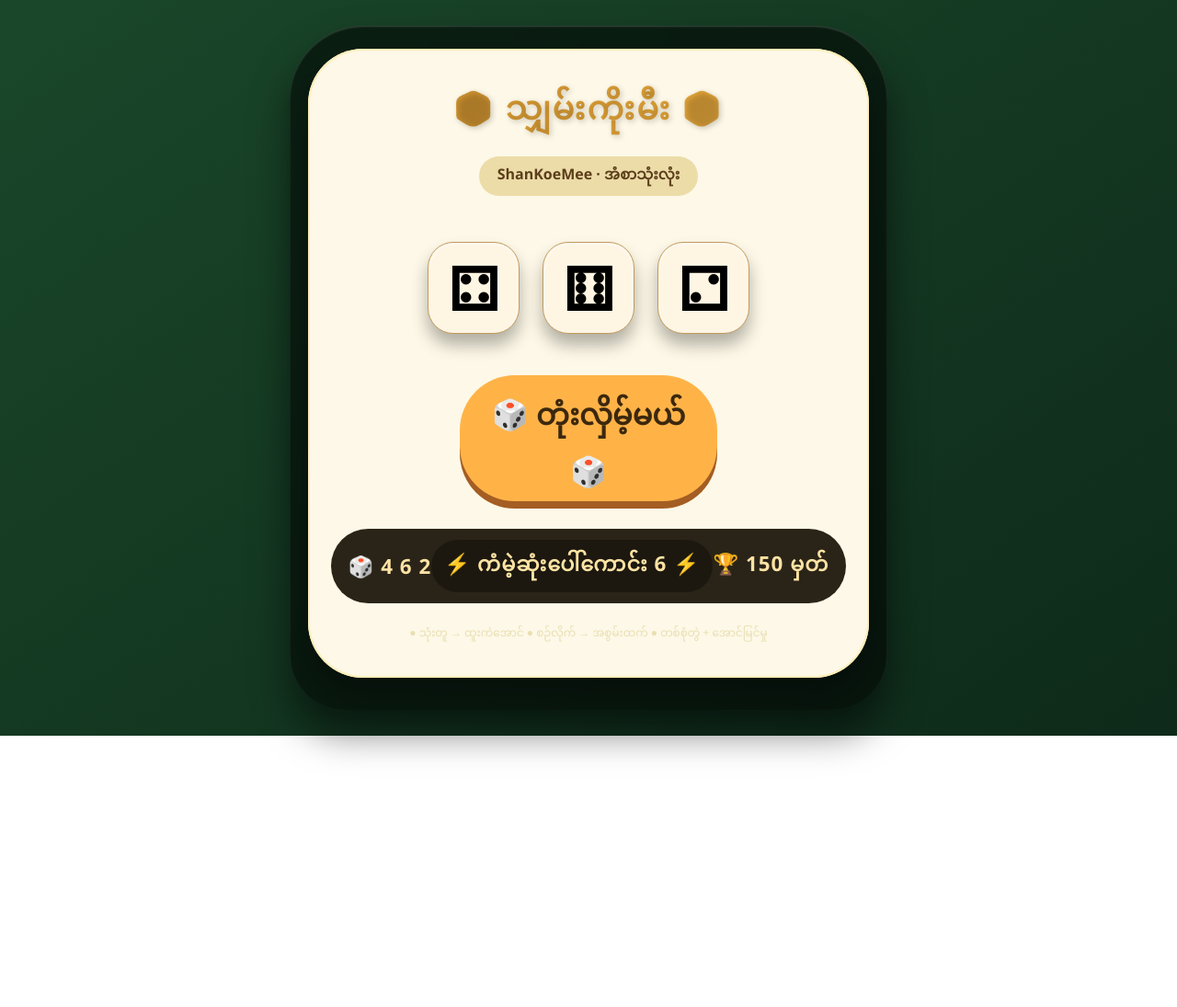
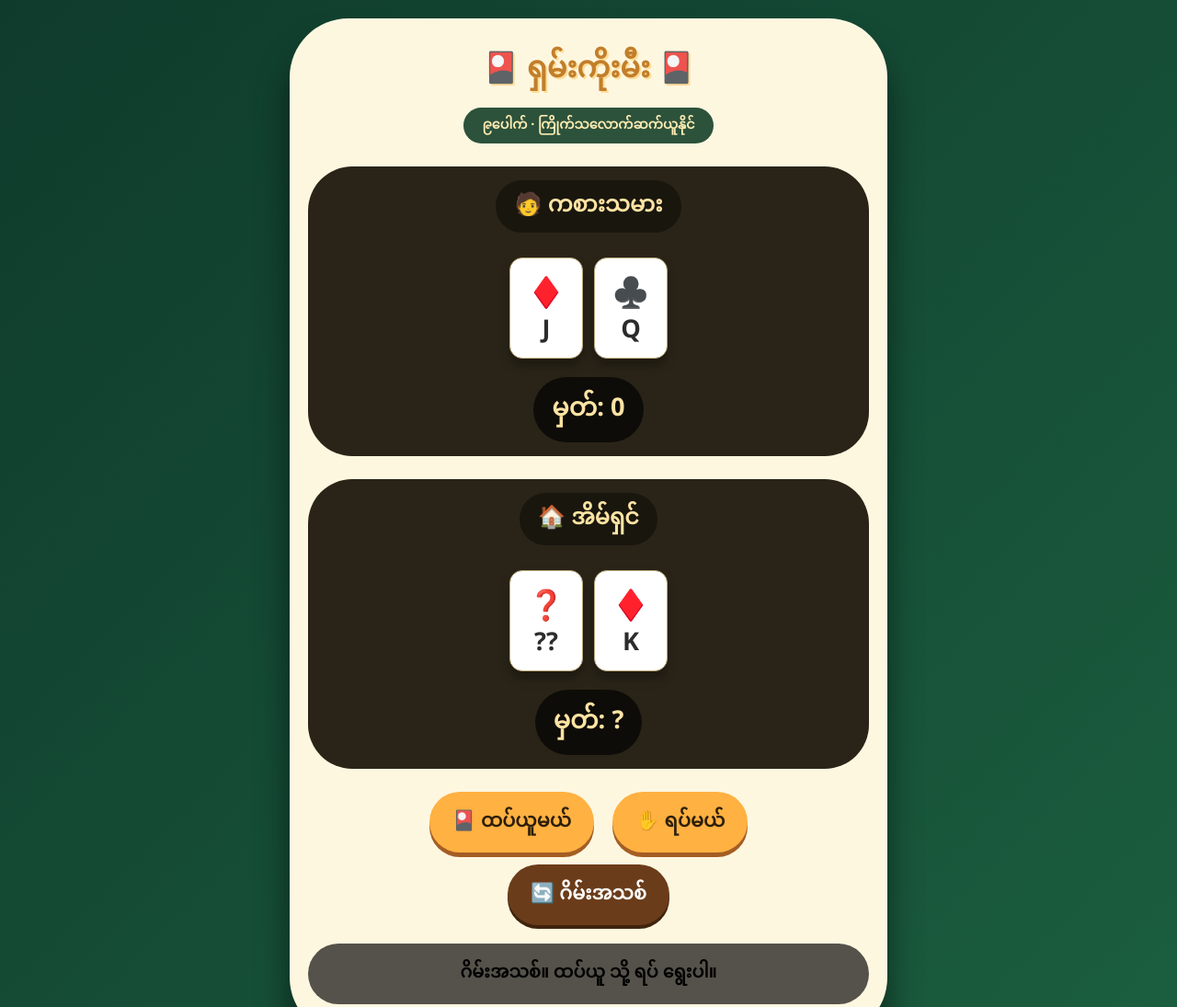
Before and after one commit to tar-alt/-, a plain HTML site: page index.html in a window 1280 px wide. Shown: the top 1095 px of the page at 92% size. Before the commit the page ends 800 px from the top, so only its background shows below. Drawn offline with Linux system fonts and the light colour scheme.

Commit message:
Update index.html

```diff
--- a/index.html
+++ b/index.html
@@ -3,243 +3,385 @@
 <head>
     <meta charset="UTF-8">
     <meta name="viewport" content="width=device-width, initial-scale=1.0, user-scalable=yes">
-    <title>ShanKoeMee - သျှမ်းကိုးမီးဂိမ်း</title>
+    <title>ShanKoeMee (၉ပေါက် ဖဲဂိမ်း)</title>
     <style>
         * {
             box-sizing: border-box;
             user-select: none;
         }
         body {
-            background: linear-gradient(145deg, #1a472a 0%, #0e2a1a 100%);
+            background: linear-gradient(135deg, #0f3b2c, #1b5e3f);
+            font-family: 'Segoe UI', 'Poppins', 'Myanmar Text', system-ui;
             min-height: 100vh;
             display: flex;
             justify-content: center;
             align-items: center;
-            font-family: 'Segoe UI', 'Poppins', 'Myanmar Text', system-ui, sans-serif;
+            padding: 20px;
             margin: 0;
-            padding: 20px;
         }
-        .game-container {
-            background: rgba(0,0,0,0.55);
-            border-radius: 80px 80px 60px 60px;
-            padding: 25px 20px 35px;
-            box-shadow: 0 25px 40px rgba(0,0,0,0.5), inset 0 1px 2px rgba(255,255,255,0.2);
-            backdrop-filter: blur(3px);
-        }
-        .game-panel {
-            background: #fdf8e7;
-            border-radius: 60px;
-            padding: 30px 25px 35px;
-            box-shadow: inset 0 0 0 2px #ffefb9, 0 20px 30px rgba(0,0,0,0.3);
+        .game-box {
+            background: #fef7e0;
+            border-radius: 64px;
+            box-shadow: 0 30px 35px rgba(0,0,0,0.5);
+            max-width: 650px;
+            width: 100%;
+            padding: 22px 20px 35px;
             text-align: center;
         }
         h1 {
-            margin: 0 0 10px 0;
-            font-size: 2.2rem;
-            background: linear-gradient(135deg, #c78a2b, #f5b642);
-            background-clip: text;
-            -webkit-background-clip: text;
-            color: transparent;
-            text-shadow: 2px 2px 6px rgba(0,0,0,0.2);
-            letter-spacing: 2px;
+            font-size: 2rem;
+            margin: 0 0 5px;
+            color: #c27e2a;
+            text-shadow: 2px 2px 0 #ffdd99;
         }
         .sub {
-            color: #5c3e1b;
-            font-weight: bold;
-            margin-bottom: 30px;
-            font-size: 1rem;
-            background: #ecdca8;
+            background: #2c523b;
             display: inline-block;
             padding: 4px 20px;
+            border-radius: 50px;
+            color: #ffecb3;
+            font-weight: bold;
+            font-size: 0.9rem;
+        }
+        .players-area {
+            display: flex;
+            flex-direction: column;
+            gap: 25px;
+            margin: 25px 0;
+        }
+        .player-card {
+            background: #2a2418;
+            border-radius: 48px;
+            padding: 15px;
+            color: #ffe3a3;
+        }
+        .player-name {
+            font-size: 1.5rem;
+            font-weight: bold;
+            background: #00000066;
+            display: inline-block;
+            padding: 2px 20px;
             border-radius: 40px;
+            margin-bottom: 12px;
         }
-        .dice-area {
+        .cards {
+            display: flex;
+            flex-wrap: wrap;
+            justify-content: center;
+            gap: 12px;
+            margin: 15px 0;
+        }
+        .card {
+            background: white;
+            width: 80px;
+            height: 110px;
+            border-radius: 14px;
+            box-shadow: 0 8px 12px rgba(0,0,0,0.3);
+            display: flex;
+            flex-direction: column;
+            justify-content: center;
+            align-items: center;
+            font-size: 1.7rem;
+            font-weight: bold;
+            color: #2c2c2c;
+            transition: 0.1s linear;
+            border: 1px solid #bba87a;
+        }
+        .card-suit {
+            font-size: 2rem;
+        }
+        .points {
+            font-size: 1.7rem;
+            background: #000000aa;
+            display: inline-block;
+            padding: 6px 20px;
+            border-radius: 60px;
+            margin-top: 5px;
+            font-weight: bold;
+        }
+        .buttons {
             display: flex;
             justify-content: center;
-            gap: 25px;
+            gap: 20px;
+            margin: 15px 0 5px;
             flex-wrap: wrap;
-            margin: 20px 0 30px;
         }
-        .dice {
-            background: white;
-            width: 100px;
-            height: 100px;
-            border-radius: 28px;
-            box-shadow: 0 12px 18px rgba(0,0,0,0.3), inset 0 1px 4px rgba(255,255,255,0.8);
-            display: flex;
-            justify-content: center;
-            align-items: center;
-            font-size: 4rem;
+        button {
+            background: #ffb142;
+            border: none;
+            font-size: 1.3rem;
             font-weight: bold;
-            transition: all 0.15s ease;
-            background: #fff5e3;
-            border: 1px solid #c29a5b;
+            padding: 10px 25px;
+            border-radius: 60px;
+            cursor: pointer;
+            font-family: inherit;
+            transition: 0.08s linear;
+            box-shadow: 0 5px 0 #a45d23;
+            color: #2d1f09;
         }
-        .roll-btn {
-            background: #ffb347;
-            border: none;
-            font-size: 2rem;
+        button:active {
+            transform: translateY(2px);
+            box-shadow: 0 2px 0 #a45d23;
+        }
+        button:disabled {
+            opacity: 0.5;
+            transform: none;
+            cursor: not-allowed;
+        }
+        .message {
+            background: #000000aa;
+            border-radius: 48px;
+            padding: 12px;
+            font-size: 1.2rem;
             font-weight: bold;
-            padding: 12px 32px;
-            border-radius: 60px;
-            color: #3c280e;
-            cursor: pointer;
-            box-shadow: 0 8px 0 #a45d23;
-            transition: 0.07s linear;
-            font-family: inherit;
-            margin: 15px 0 10px;
-            width: 80%;
-            max-width: 280px;
+            margin-top: 20px;
         }
-        .roll-btn:active {
-            transform: translateY(4px);
-            box-shadow: 0 3px 0 #a45d23;
+        .restart {
+            background: #6b3c1a;
+            color: white;
+            box-shadow: 0 4px 0 #3f240e;
+            margin-top: 8px;
         }
-        .result-area {
-            background: #2a2418;
-            margin-top: 20px;
-            border-radius: 48px;
-            padding: 12px 18px;
-            color: #ffe3a3;
-            font-weight: bold;
-            font-size: 1.4rem;
-            letter-spacing: 1px;
-        }
-        .winner-badge {
-            font-size: 1.6rem;
-            background: gold;
-            color: #2c1b0a;
-            display: inline-block;
-            padding: 5px 20px;
-            border-radius: 40px;
-            margin-top: 10px;
-        }
-        footer {
-            margin-top: 20px;
-            font-size: 0.75rem;
-            color: #e9dfb2;
-            text-align: center;
-        }
-        @media (max-width: 480px) {
-            .dice { width: 75px; height: 75px; font-size: 3rem; border-radius: 20px; }
-            .roll-btn { font-size: 1.5rem; }
+        @media (max-width: 500px) {
+            .card { width: 65px; height: 90px; font-size: 1.3rem; }
+            .card-suit { font-size: 1.5rem; }
+            button { font-size: 1rem; padding: 6px 18px; }
         }
     </style>
 </head>
 <body>
-<div class="game-container">
-    <div class="game-panel">
-        <h1>🎲 သျှမ်းကိုးမီး 🎲</h1>
-        <div class="sub">ShanKoeMee · အံစာသုံးလုံး</div>
+<div class="game-box">
+    <h1>🎴 ရှမ်းကိုးမီး 🎴</h1>
+    <div class="sub">၉ပေါက် · ကြိုက်သလောက်ဆက်ယူနိုင်</div>
 
-        <div class="dice-area">
-            <div class="dice" id="dice1">⚀</div>
-            <div class="dice" id="dice2">⚀</div>
-            <div class="dice" id="dice3">⚀</div>
+    <div class="players-area">
+        <!-- ကစားသမား -->
+        <div class="player-card">
+            <div class="player-name">🧑 ကစားသမား</div>
+            <div class="cards" id="playerCards"></div>
+            <div class="points" id="playerPoints">မှတ် -</div>
         </div>
+        <!-- အိမ်ရှင် (ကွန်ပျူတာ) -->
+        <div class="player-card">
+            <div class="player-name">🏠 အိမ်ရှင်</div>
+            <div class="cards" id="dealerCards"></div>
+            <div class="points" id="dealerPoints">မှတ် -</div>
+        </div>
+    </div>
 
-        <button class="roll-btn" id="rollBtn">🎲 တုံးလှိမ့်မယ် 🎲</button>
+    <div class="buttons">
+        <button id="hitBtn">🎴 ထပ်ယူမယ်</button>
+        <button id="standBtn">✋ ရပ်မယ်</button>
+    </div>
+    <button id="restartBtn" class="restart">🔄 ဂိမ်းအသစ်</button>
 
-        <div class="result-area" id="resultArea">
-            ✨ စလိုက်ပါ... တုံးလှိမ့်လိုက်ရုံပါ ✨
-        </div>
-        <footer>● သုံးတူ → ထူးကဲအောင် ● စဉ်လိုက် → အစွမ်းထက် ● တစ်စုံတွဲ + အောင်မြင်မှု</footer>
+    <div class="message" id="gameMsg">
+        ✨ စလိုက်ပါ... ထပ်ယူ / ရပ် ရွေးပါ ✨
     </div>
 </div>
 
 <script>
-    // အနိုင်အရှုံးအဆင့်သတ်မှတ် (ရှမ်းကိုးမီးစည်းမျဉ်း)
-    function getGameResult(dice) {
-        let [a,b,c] = dice;  // [1..6] values
-        let sorted = [a,b,c].sort((x,y)=>x-y);
+    // ---------- ဖဲအင်္ဂါရပ် ----------
+    const SUITS = ['♥️', '♠️', '♦️', '♣️'];
+    const RANKS = ['A','2','3','4','5','6','7','8','9','10','J','Q','K'];
 
-        // 1) သုံးလုံးတူ (Three of a kind)
-        if (a === b && b === c) {
-            if (a === 6) return { name: "🎲 ခြောက်တူအကြီး 🎲", point: 1000 };
-            if (a === 1) return { name: "✨ အောင်မြင်ပေါက်စ ✨", point: 950 };
-            return { name: `✦ ${a} သုံးတူ ✦`, point: 900 + a*5 };
+    // ဖဲတစ်ချပ်ရဲ့အမှတ် (A=1, 2-9=ဂဏန်း, 10/J/Q/K=0)
+    function getCardValue(rank) {
+        if (rank === 'A') return 1;
+        if (rank === '10' || rank === 'J' || rank === 'Q' || rank === 'K') return 0;
+        return parseInt(rank);
+    }
+
+    // လက်ထဲကဖဲများကို total point (mod 10)
+    function calcPoints(cards) {
+        let sum = 0;
+        for (let card of cards) {
+            sum += getCardValue(card.rank);
+        }
+        return sum % 10;
+    }
+
+    // Deck ဖန်တီးခြင်း (52 ချပ်)
+    function createDeck() {
+        let deck = [];
+        for (let suit of SUITS) {
+            for (let rank of RANKS) {
+                deck.push({ suit, rank });
+            }
+        }
+        return shuffle(deck);
+    }
+
+    function shuffle(deck) {
+        for (let i = deck.length - 1; i > 0; i--) {
+            const j = Math.floor(Math.random() * (i + 1));
+            [deck[i], deck[j]] = [deck[j], deck[i]];
+        }
+        return deck;
+    }
+
+    // ဖဲကို လှပအောင် UI ပြချက်
+    function renderCards(container, cards, hideFirst = false) {
+        container.innerHTML = '';
+        cards.forEach((card, idx) => {
+            const cardDiv = document.createElement('div');
+            cardDiv.className = 'card';
+            if (hideFirst && idx === 0 && !cards.revealed) {
+                // အိမ်ရှင်ရဲ့ ပထမဖဲကို မပြရသေးဘူး (game မဆုံးခင်)
+                cardDiv.innerHTML = `<div style="font-size:2rem;">❓</div><div>??</div>`;
+            } else {
+                cardDiv.innerHTML = `<div class="card-suit">${card.suit}</div><div>${card.rank}</div>`;
+            }
+            container.appendChild(cardDiv);
+        });
+    }
+
+    // ပြီးဆုံးချိန်မှာ အိမ်ရှင်ဖဲအကုန်ပြရန်
+    function revealDealerCards() {
+        dealerCards.revealed = true;
+        renderCards(document.getElementById('dealerCards'), dealerCards, false);
+        let dealerPoint = calcPoints(dealerCards);
+        document.getElementById('dealerPoints').innerHTML = `မှတ်: ${dealerPoint}`;
+    }
+
+    let deck = [];
+    let playerCards = [];
+    let dealerCards = [];
+    let gameActive = true;
+    let playerStood = false;
+
+    // UI အပ်ဒိတ်
+    function updateUI() {
+        // player
+        renderCards(document.getElementById('playerCards'), playerCards, false);
+        let pPoints = calcPoints(playerCards);
+        document.getElementById('playerPoints').innerHTML = `မှတ်: ${pPoints}`;
+
+        // dealer (hide first card if game still active and player hasn't stood)
+        let hideFirst = (gameActive && !playerStood && dealerCards.length > 0);
+        renderCards(document.getElementById('dealerCards'), dealerCards, hideFirst);
+        if (!hideFirst) {
+            let dPoints = calcPoints(dealerCards);
+            document.getElementById('dealerPoints').innerHTML = `မှတ်: ${dPoints}`;
+        } else {
+            document.getElementById('dealerPoints').innerHTML = `မှတ်: ?`;
         }
 
-        // 2) စဉ်လိုက် (Straight) -> 1,2,3 / 2,3,4 / 3,4,5 / 4,5,6
-        let isStraight = (sorted[0]+1 === sorted[1] && sorted[1]+1 === sorted[2]);
-        if (isStraight) {
-            if (sorted[2] === 6) return { name: "🔥 ၄-၅-၆ စဉ်လိုက် (အကြီး) 🔥", point: 800 };
-            if (sorted[0] === 1) return { name: "🌟 ၁-၂-၃ စဉ်လိုက် 🌟", point: 700 };
-            return { name: `📈 ${sorted[0]}-${sorted[1]}-${sorted[2]} စဉ်လိုက်`, point: 650 };
+        // button states
+        document.getElementById('hitBtn').disabled = (!gameActive || playerStood);
+        document.getElementById('standBtn').disabled = (!gameActive || playerStood);
+
+        // ကစားသမား 9 ရောက်ရင် auto ရပ်သင့်တယ် (စည်းမျဉ်းချင်ရင်)
+        if (gameActive && !playerStood && calcPoints(playerCards) === 9) {
+            stand(); // automatic stand when perfect 9
         }
-
-        // 3) တစ်စုံတွဲ (One Pair)
-        if (a === b || b === c || a === c) {
-            let pairValue;
-            if (a === b) pairValue = a;
-            else if (b === c) pairValue = b;
-            else pairValue = c;
-            let single = [a,b,c].find(v => v !== pairValue);
-            // စုံတွဲအဆင့် (ထူးခြားမှုအတွက်)
-            let pairBonus = pairValue * 12;
-            if (pairValue === 6) return { name: `🎉 ၆ စုံ (အမြင့်ဆုံး) + ${single} 🎉`, point: 500 + pairBonus };
-            if (pairValue === 1) return { name: `🃏 ၁ စုံ (သေးငယ်) + ${single}`, point: 300 + pairBonus };
-            return { name: `🎭 ${pairValue} တစ်စုံ + ${single} 🎭`, point: 400 + pairBonus };
-        }
-
-        // 4) သုံးလုံးကွဲ (High card) - ပုံမှန်
-        let highVal = Math.max(a,b,c);
-        let lowSum = a+b+c;
-        if (highVal === 6) return { name: "⚡ ကံမဲ့ဆုံးပေါ်ကောင်း 6 ⚡", point: 150 };
-        if (highVal === 1) return { name: "🍂 သုံးလုံးကွဲ ၁ (အနိမ့်)", point: 50 };
-        return { name: `💧 သုံးကွဲ အလတ်စား (${a},${b},${c})`, point: 100 + lowSum };
     }
 
-    // dice value => unicode dice face
-    function diceFace(value) {
-        const faces = ["⚀", "⚁", "⚂", "⚃", "⚄", "⚅"];
-        return faces[value-1];
+    // ထပ်ယူ function
+    function hit() {
+        if (!gameActive) return;
+        if (playerStood) {
+            setMessage("ခင်ဗျား ရပ်ပြီးသားပါ။ အသစ်စလုပ်ပါ။");
+            return;
+        }
+        if (deck.length === 0) deck = createDeck();
+        let newCard = deck.pop();
+        playerCards.push(newCard);
+        updateUI();
+
+        let points = calcPoints(playerCards);
+        if (points === 9) {
+            setMessage("🎉 ၉ ပေါက်ပြီ! အနိုင်ရဖို့ ရပ်လိုက်ပါ။ 🎉");
+            // optional auto stand
+            stand();
+        } else if (playerCards.length > 5) {
+            // optional: too many cards, force stand?
+            setMessage("ဖဲများလွန်းပြီ၊ ရပ်လိုက်ပါ။");
+            stand();
+        }
     }
 
-    // random 1-6
-    function rollSingle() {
-        return Math.floor(Math.random() * 6) + 1;
+    // ရပ်ပြီး အိမ်ရှင် ဆက်ကစား
+    function stand() {
+        if (!gameActive) return;
+        if (playerStood) return;
+        playerStood = true;
+        setMessage("ခင်ဗျား ရပ်လိုက်ပြီ။ အိမ်ရှင်အလှည့်...");
+        updateUI();
+        // အိမ်ရှင်လှည့်
+        dealerTurn();
     }
 
-    // ဂိမ်းအဓိက လှိမ့်ခြင်း
-    function playShanKoeMee() {
-        // လှိမ့်ထုတ်
-        let val1 = rollSingle();
-        let val2 = rollSingle();
-        let val3 = rollSingle();
-        let diceArray = [val1, val2, val3];
+    function dealerTurn() {
+        // အိမ်ရှင် စည်းမျဉ်း: ကစားသမားအမှတ်ထက် ပိုနိုင်အောင် (သို့) ၉ထိအောင် ဆက်ယူမယ်
+        let playerPoint = calcPoints(playerCards);
+        let currentDealerPoint = calcPoints(dealerCards);
 
-        // UI အသစ်ပြင်
-        document.getElementById('dice1').innerHTML = diceFace(val1);
-        document.getElementById('dice2').innerHTML = diceFace(val2);
-        document.getElementById('dice3').innerHTML = diceFace(val3);
-
-        // ရလဒ်တွက်ချက်
-        let result = getGameResult(diceArray);
-        let resultHtml = `
-            <div style="display:flex; justify-content:space-between; align-items:center; flex-wrap:wrap;">
-                <span>🎲 ${val1} ${val2} ${val3}</span>
-                <span style="background:#00000055; padding:4px 14px; border-radius:60px;">${result.name}</span>
-                <span>🏆 ${result.point} မှတ်</span>
-            </div>
-        `;
-        // Special effect for big wins
-        if (result.point >= 800) {
-            resultHtml += `<div class="winner-badge">🎉 အထူးအောင်ပွဲ ချီးမွမ်းအပ်ပါသည် 🎉</div>`;
-        } else if (result.point >= 500) {
-            resultHtml += `<div class="winner-badge">⭐ ကြီးကျယ်ခမ်းနားပါပေါ့ ⭐</div>`;
+        function step() {
+            if (!gameActive) return;
+            currentDealerPoint = calcPoints(dealerCards);
+            // အိမ်ရှင် စည်းမျဉ်း : အမှတ် 5 အောက် ဆိုရင် ဆက်ယူ (သို့) ကစားသမားအမှတ်အောက်ရှိနေရင် ဆက်ယူ
+            if (currentDealerPoint < playerPoint && currentDealerPoint < 9) {
+                if (deck.length === 0) deck = createDeck();
+                let newCard = deck.pop();
+                dealerCards.push(newCard);
+                updateUI();
+                setTimeout(step, 300);
+            } else {
+                // ပြီးဆုံးပြီ၊ အနိုင်အရှုံးစစ်
+                endGame();
+            }
         }
-        document.getElementById('resultArea').innerHTML = resultHtml;
+        step();
     }
 
-    // Button နှိပ်ရန်
-    const rollBtn = document.getElementById('rollBtn');
-    rollBtn.addEventListener('click', () => {
-        playShanKoeMee();
-    });
+    function endGame() {
+        gameActive = false;
+        playerStood = true; // ensure buttons disabled
+        revealDealerCards();  // show all dealer cards
+        let pPoint = calcPoints(playerCards);
+        let dPoint = calcPoints(dealerCards);
+        let msg = "";
+        if (pPoint > dPoint) msg = "🎉 ခင်ဗျား အနိုင် 🎉 (၉ပေါက်အနိုင်)";
+        else if (pPoint < dPoint) msg = "😵 အိမ်ရှင်အနိုင် ... နောက်တစ်ခါကြိုးစားပါ";
+        else msg = "🤝 သရေ (အမှတ်တူ)";
+        if (pPoint === 9) msg = "🏆 ကြီးကျယ်တဲ့ ၉ပေါက် အနိုင် 🏆";
+        setMessage(msg);
+        updateUI();
+    }
 
-    // စာမျက်နှာစဖွင့်တစ်ခါလေ့ကျင့်ခန်း
-    playShanKoeMee();
+    function setMessage(text) {
+        document.getElementById('gameMsg').innerHTML = text;
+    }
+
+    function restartGame() {
+        deck = createDeck();
+        playerCards = [];
+        dealerCards = [];
+        gameActive = true;
+        playerStood = false;
+        // ကနဦး 2 ချပ်စီ
+        for (let i = 0; i < 2; i++) {
+            playerCards.push(deck.pop());
+            dealerCards.push(deck.pop());
+        }
+        dealerCards.revealed = false;
+        updateUI();
+        setMessage("ဂိမ်းအသစ်။ ထပ်ယူ သို့ ရပ် ရွေးပါ။");
+        // စစ�ေး: player 9 ရရင် auto stand လုပ်မယ်
+        if (calcPoints(playerCards) === 9) {
+            setMessage("၉ ပေါက်!! အိမ်ရှင်စောင့်ပါ။");
+            stand();
+        }
+    }
+
+    // Event bindings
+    document.getElementById('hitBtn').onclick = hit;
+    document.getElementById('standBtn').onclick = stand;
+    document.getElementById('restartBtn').onclick = () => { restartGame(); };
+
+    // စတင်မယ်
+    restartGame();
 </script>
 </body>
 </html>
```
